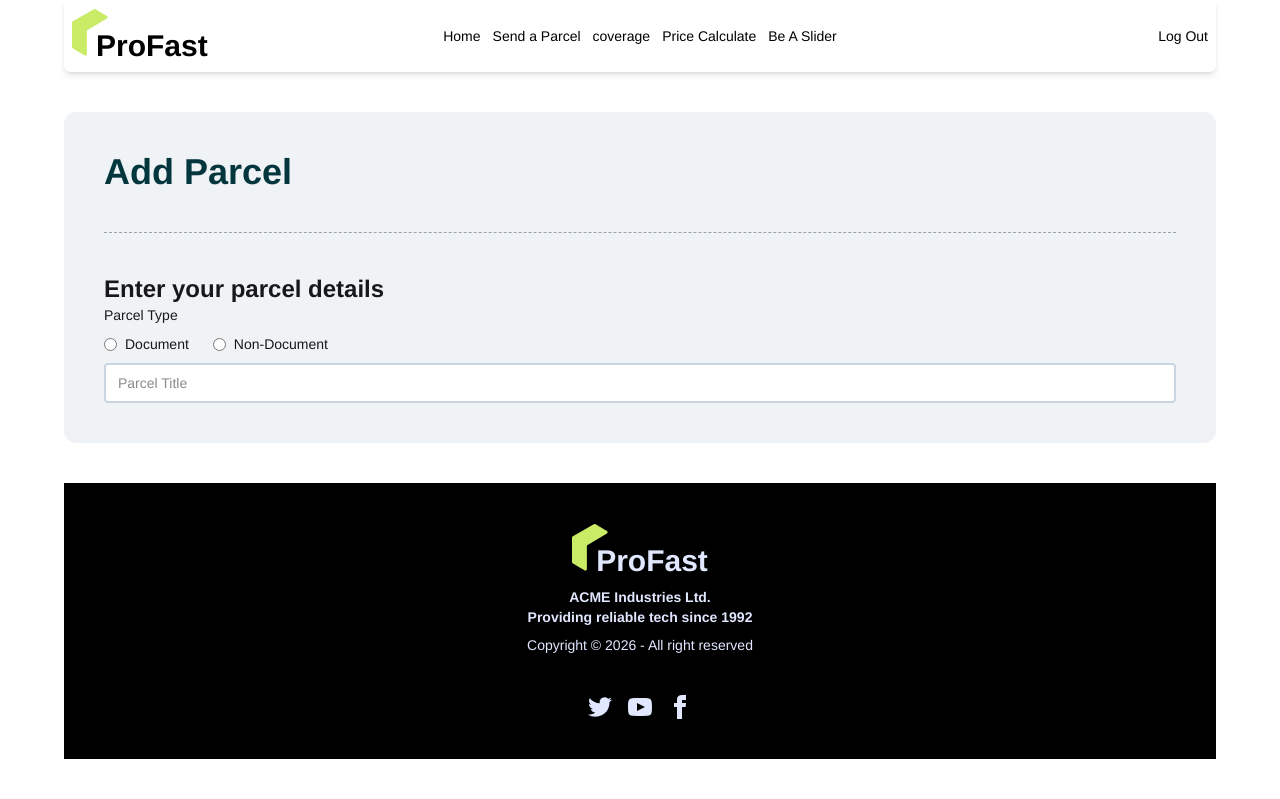
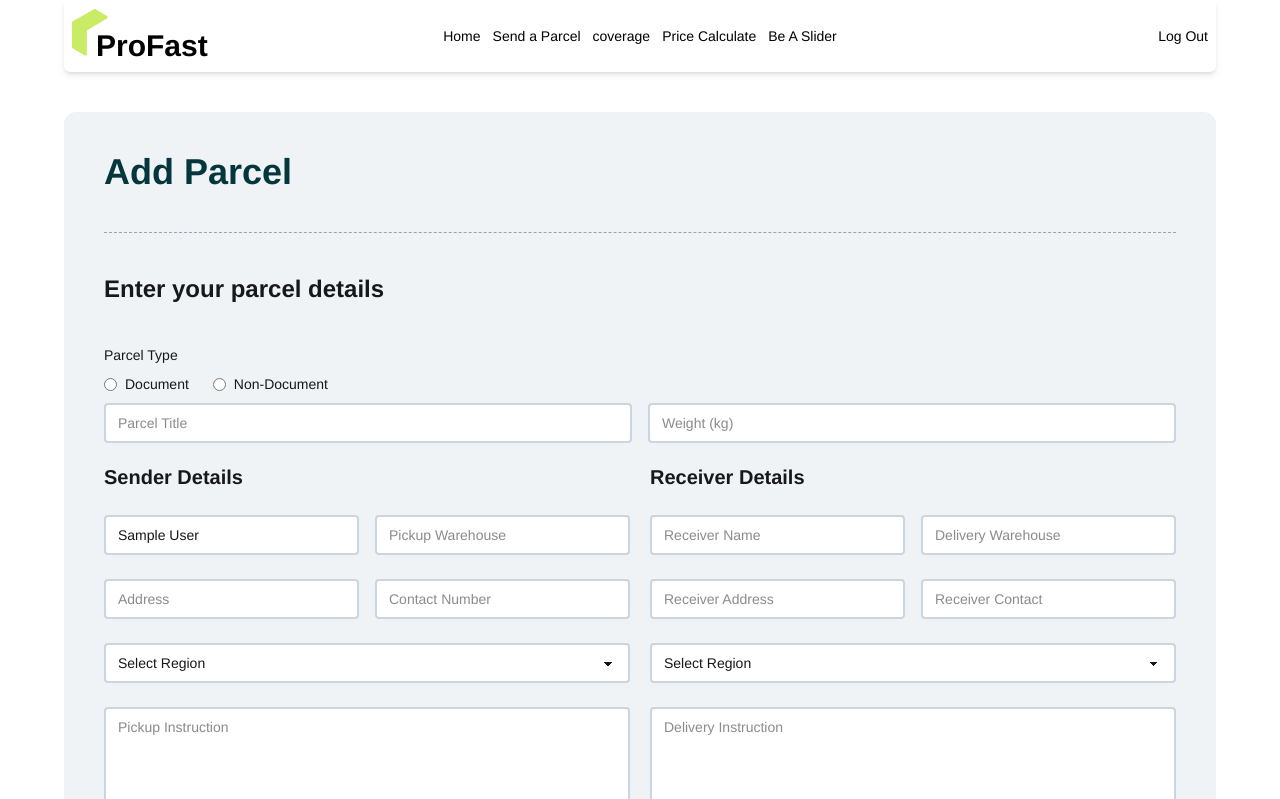
Before and after one commit to Shazidulislam/Qurrrear_client_afril_26, a React (Vite) app: page /sendParcel in a window 1280 px wide. Shown: the top 799 px of the page. Built offline with nearby package versions, Linux system fonts and the light colour scheme; no server answers; sample sign-in values are in the browser's storage.

Commit message:
create seand parcel form

```diff
--- a/src/Pageses/Auth/Login/Login.jsx
+++ b/src/Pageses/Auth/Login/Login.jsx
@@ -1,7 +1,8 @@
 import React from "react";
-import { Link } from "react-router-dom";
+import { Link, Navigate, useNavigate } from "react-router-dom";
 import LoginWithGoogle from "../LoginwithGoogle/loginWithGoogle";
 import { useForm } from "react-hook-form";
+import useAuth from "../../../hooks/useAuth";
 
 export default function Login() {
   const {
@@ -9,9 +10,21 @@ export default function Login() {
     handleSubmit,
     formState: { errors },
   } = useForm();
+  const navigate = useNavigate()
+  const {signInUser} = useAuth()
 
-  const onSubmit = (data) => {
+  const onSubmit = async(data) => {
     console.log(data);
+     try {
+      const result = await signInUser(data.email, data.password);
+      console.log(result.user);
+      if(result?.user){
+        alert("LOgin Successfull!")
+        navigate("/")
+      }
+    } catch (error) {
+      console.log(error);
+    }
   };
 
   return (
@@ -43,23 +56,12 @@ export default function Login() {
               placeholder="Password"
               {...register("password", {
                 required: true,
-                minLength: 6,
-                maxLength: 8,
               })}
             />
             {errors?.password?.type === "required" && (
               <p className="text-error font-bold">Password is required !</p>
             )}
-            {errors?.password?.type === "minLength" && (
-              <p className="text-error font-bold">
-                Password should be 6 characeter longer or more
-              </p>
-            )}
-            {errors?.password?.type === "maxLength" && (
-              <p className="text-error font-bold">
-                Password should be 8 characeter or short
-              </p>
-            )}
+
           </div>
           <div className="space-y-3">
             <p className="text-s  underline">Forget Password?</p>
--- a/src/Pageses/Auth/Signup/Signup.jsx
+++ b/src/Pageses/Auth/Signup/Signup.jsx
@@ -1,6 +1,6 @@
 import React from "react";
 import LoginWithGoogle from "../LoginwithGoogle/loginWithGoogle";
-import { Link } from "react-router-dom";
+import { Link, useNavigate } from "react-router-dom";
 import { useForm } from "react-hook-form";
 import useAuth from "../../../hooks/useAuth";
 
@@ -12,17 +12,23 @@ export default function Signup() {
   } = useForm();
 
   const { createUser } = useAuth();
+  const navigate = useNavigate()
 
   const onSubmit = async (data) => {
     console.log(data);
 
     try {
-      const result = await createUser(data.email, data.password);
+      const result = await createUser(data?.email, data?.password);
       console.log(result.user);
+      if(result.user){
+        alert("Register successfull!")
+        navigate("/")
+
+      }
     } catch (error) {
       console.log(error);
     }
-    createUser(data?.email, data.password);
+
   };
 
   return (
--- a/src/Shared/Form/SendParcelForm/SendParcelForm.jsx
+++ b/src/Shared/Form/SendParcelForm/SendParcelForm.jsx
@@ -1,5 +1,6 @@
 import React from "react";
 import { useForm } from "react-hook-form";
+import useAuth from "../../../hooks/useAuth";
 
 const SendParcelForm = () => {
   const {
@@ -8,12 +9,20 @@ const SendParcelForm = () => {
     watch,
     formState: { errors },
   } = useForm();
+  const { user } = useAuth();
+
 
   const parcelType = watch("type");
+
+  const onsubmit = async (data) => {
+   console.log(data , "Data from sendparcelfrom")
+  };
   return (
     <div>
-      <form>
-        <h2 className="text-xl sm:text-2xl font-semibold">Enter your parcel details</h2>
+      <form onSubmit={handleSubmit(onsubmit ,  (errors) => console.log("Form Errors:", errors))} >
+        <h2 className="text-xl pb-5 sm:pb-10 sm:text-2xl font-semibold">
+          Enter your parcel details
+        </h2>
 
         {/* parcel details section */}
         <div className="">
@@ -49,26 +58,157 @@ const SendParcelForm = () => {
             )}
           </div>
 
-          <div className="space-x-4 ">
+          <div className="space-x-4 sm:grid grid-cols-2 gap-4">
             <input
               type="text"
               placeholder="Parcel Title"
               {...register("title", {
                 required: "Title is required",
               })}
-              className="input w-full border-2 mt-2 outline-none border-[#CBD5E1]  shadow-none"
+              className="input w-full border-2 mt-2 outline-none border-[#CBD5E1]  shadow-none "
             />
 
-            {parcelType === "non-document" && (
+            <input
+              type="number"
+              placeholder="Weight (kg)"
+              {...register("weight")}
+              disabled={parcelType === "document"}
+              className="input w-full  border-2 mt-2 outline-none border-[#CBD5E1] shadow-none disabled:bg-gray-100 disabled:cursor-not-allowed"
+            />
+          </div>
+        </div>
+        {/* section - 2*/}
+        <div className="grid md:grid-cols-2 gap-10 md:gap-5 ">
+          {/* sender from or details */}
+          <div className="space-y-4 pt-5">
+            <h2 className="text-xl font-semibold">Sender Details</h2>
+
+            <div className="grid sm:grid-cols-2 gap-4">
               <input
-                type="number"
-                placeholder="Weight (kg)"
-                {...register("weight")}
+                value={user?.displayName}
+                readOnly
+                {...register("senderName", {
+                  required: true,
+                })}
                 className="input w-full border-2 mt-2 outline-none border-[#CBD5E1]  shadow-none"
               />
-            )}
+
+              <input
+                placeholder="Pickup Warehouse"
+                {...register("senderServiceCenter", {
+                  required: true,
+                })}
+                className="input w-full border-2 mt-2 outline-none border-[#CBD5E1]  shadow-none"
+              />
+            </div>
+
+            <div className="grid sm:grid-cols-2 gap-4">
+              <input
+                placeholder="Address"
+                {...register("senderAddress", {
+                  required: true,
+                })}
+                className="input w-full border-2 mt-2 outline-none border-[#CBD5E1]  shadow-none"
+              />
+
+              <input
+                placeholder="Contact Number"
+                {...register("senderContact", {
+                  required: true,
+                })}
+                className="input w-full border-2 mt-2 outline-none border-[#CBD5E1]  shadow-none"
+              />
+            </div>
+
+            <select
+              {...register("senderRegion", {
+                // required: true,
+              })}
+              className="select w-full border-2 mt-2 outline-none border-[#CBD5E1]  shadow-none"
+            >
+              <option value="">Select Region</option>
+              <option value="">Select Region</option>
+              <option value="">Select Region</option>
+              <option value="">Select Region</option>
+            </select>
+
+            <textarea
+              rows={4}
+              placeholder="Pickup Instruction"
+              {...register("pickupInstruction", {
+                required: true,
+              })}
+              className="textarea  w-full border-2 mt-2 outline-none border-[#CBD5E1]  shadow-none"
+            />
+          </div>
+          {/*  Receiver Section*/}
+          <div className="space-y-4 pt-5">
+            <h2 className="text-xl font-semibold">Receiver Details</h2>
+
+            <div className="grid sm:grid-cols-2 gap-4">
+              <input
+              type="text"
+                placeholder="Receiver Name"
+                {...register("receiverName", {
+                  required: true,
+                })}
+                className="input w-full border-2 mt-2 outline-none border-[#CBD5E1]  shadow-none"
+              />
+
+              <input
+              type="text"
+                placeholder="Delivery Warehouse"
+                {...register("receiverServiceCenter", {
+                  required: true,
+                })}
+                className="input w-full border-2 mt-2 outline-none border-[#CBD5E1]  shadow-none"
+              />
+            </div>
+
+            <div className="grid sm:grid-cols-2 gap-4">
+              <input
+                type="text"
+                placeholder="Receiver Address"
+                {...register("receiverAddress", {
+                  required: true,
+                })}
+                className="input w-full border-2 mt-2 outline-none border-[#CBD5E1]  shadow-none"
+              />
+
+              <input
+               type="text"
+                placeholder="Receiver Contact"
+                {...register("receiverContact", {
+                  required: true,
+                })}
+                className="input w-full border-2 mt-2 outline-none border-[#CBD5E1]  shadow-none"
+              />
+            </div>
+
+            <select
+              {...register("receiverRegion", {
+                // required: true,
+              })}
+              className="select w-full border-2 mt-2 outline-none border-[#CBD5E1]  shadow-none"
+            >
+              <option value="">Select Region</option>
+              <option value="">Select Region</option>
+              <option value="">Select Region</option>
+              <option value="">Select Region</option>
+              <option value="">Select Region</option>
+            </select>
+
+            <textarea
+              rows={4}
+              placeholder="Delivery Instruction"
+              {...register("deliveryInstruction", {
+                required: true,
+              })}
+              className="textarea  w-full border-2 mt-2 outline-none border-[#CBD5E1]  shadow-none"
+            />
           </div>
         </div>
+         <button className="btn w-full bg-[#CAEB66] mt-10">Submit</button>
       </form>
     </div>
   );
--- a/src/Shared/Navbar/Navbar.jsx
+++ b/src/Shared/Navbar/Navbar.jsx
@@ -14,6 +14,11 @@ export default function Navbar() {
       <NavLink to={"/beaslider"}>Be A Slider</NavLink>
     </div>
   );
+
+  const handaleLogout=()=>{
+    logOut()
+    alert("Log out successfull!")
+  }
 
   return (
     <div className="navbar bg-base-100 text-black shadow-md rounded-b-md">
@@ -54,7 +59,7 @@ export default function Navbar() {
       <div className="navbar-end">
 
         {
-          user ? <button onClick={logOut} >Log Out</button> : <Link to={"/login"}>Log In</Link>
+          user ? <button onClick={handaleLogout} >Log Out</button> : <Link to={"/login"}>Log In</Link>
         }
 
       </div>
--- a/src/routes/PrivateRoute.jsx
+++ b/src/routes/PrivateRoute.jsx
@@ -8,8 +8,8 @@ const PrivateRoute = ({children}) => {
         return <span className="loading loading-spinner loading-xl"></span>
 
     }
-    if(!user){
-        <Navigate to={"/login"} ></Navigate>
+    if(!user || user === null){
+       return <Navigate to={"/login"} ></Navigate>
     }
   return children;
 }
```
